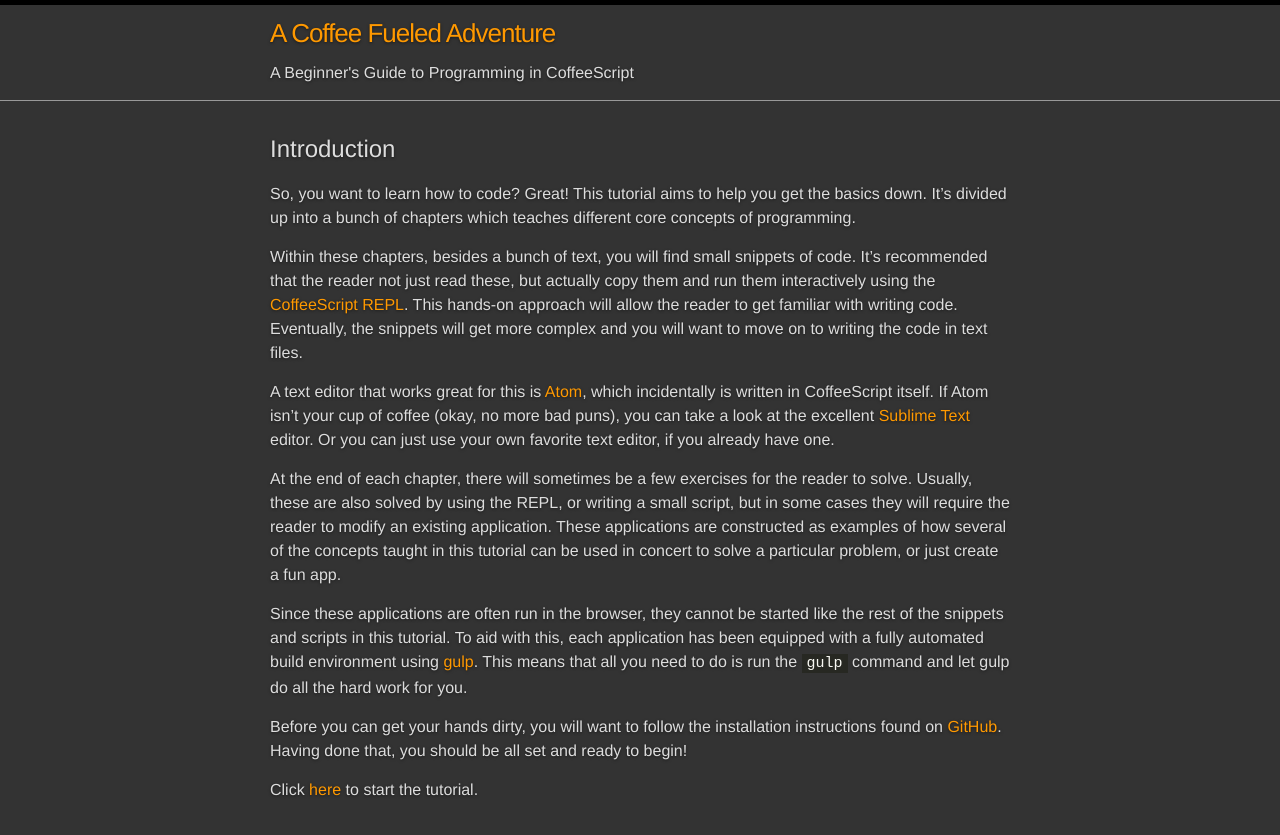
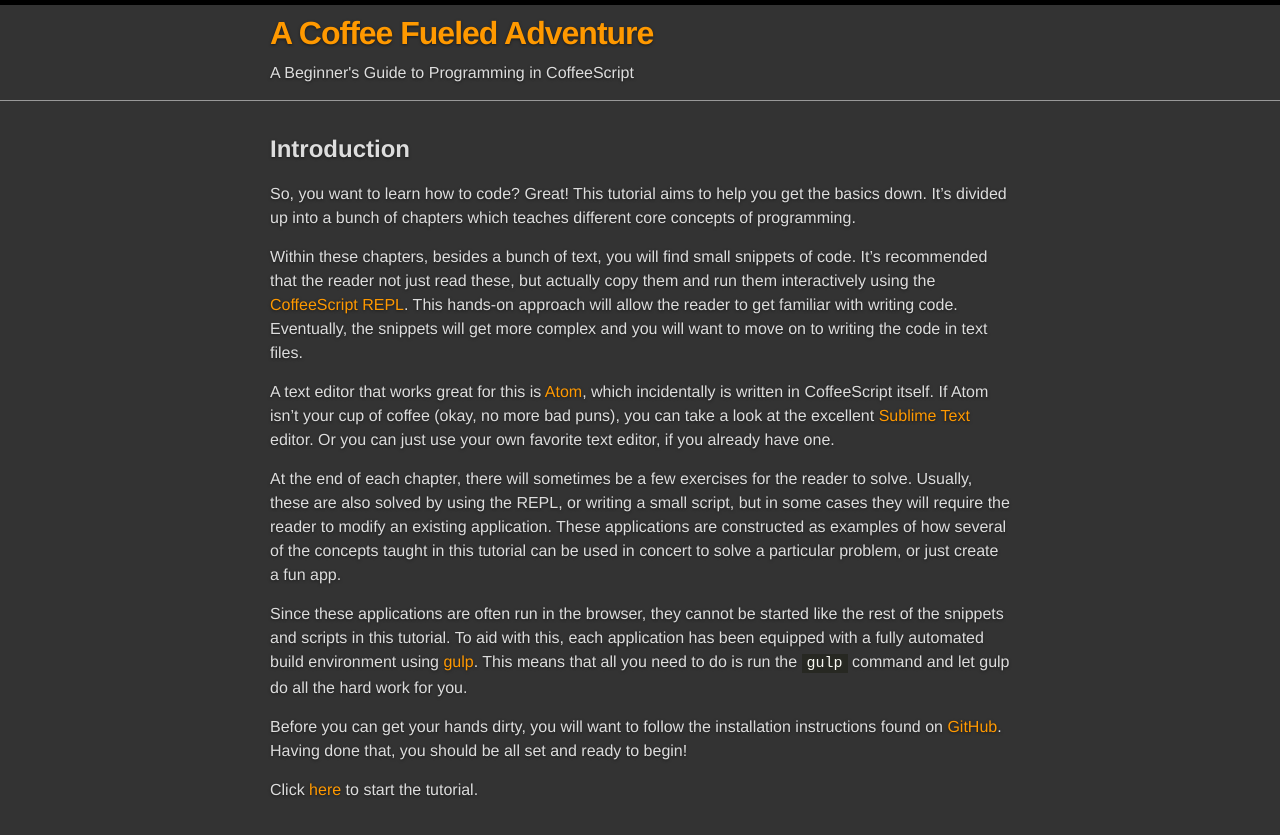
Before and after one commit to FredrikAppelros/coffee-adventure, a Jekyll site: the page built from index.html, in a window 1280 px wide. Shown: the top 835 px of the page. Built offline with Jekyll 4.4.1, drawn with Linux system fonts in a browser that asks for light colours; Markdown is read by kramdown in place of the engine named in the settings.

Commit message:
Make big things BIGGER

```diff
--- a/_sass/_base.scss
+++ b/_sass/_base.scss
@@ -81,7 +81,7 @@ li {
  * Headings
  */
 h1, h2, h3, h4, h5, h6 {
-    font-weight: 300;
+    font-weight: bold;
 }
 
 
--- a/_sass/_layout.scss
+++ b/_sass/_layout.scss
@@ -8,7 +8,8 @@
 }
 
 .site-title {
-    font-size: 26px;
+    font-size: 32px;
+    font-weight: bold;
     line-height: 56px;
     letter-spacing: -1px;
     margin-bottom: 0;
```
